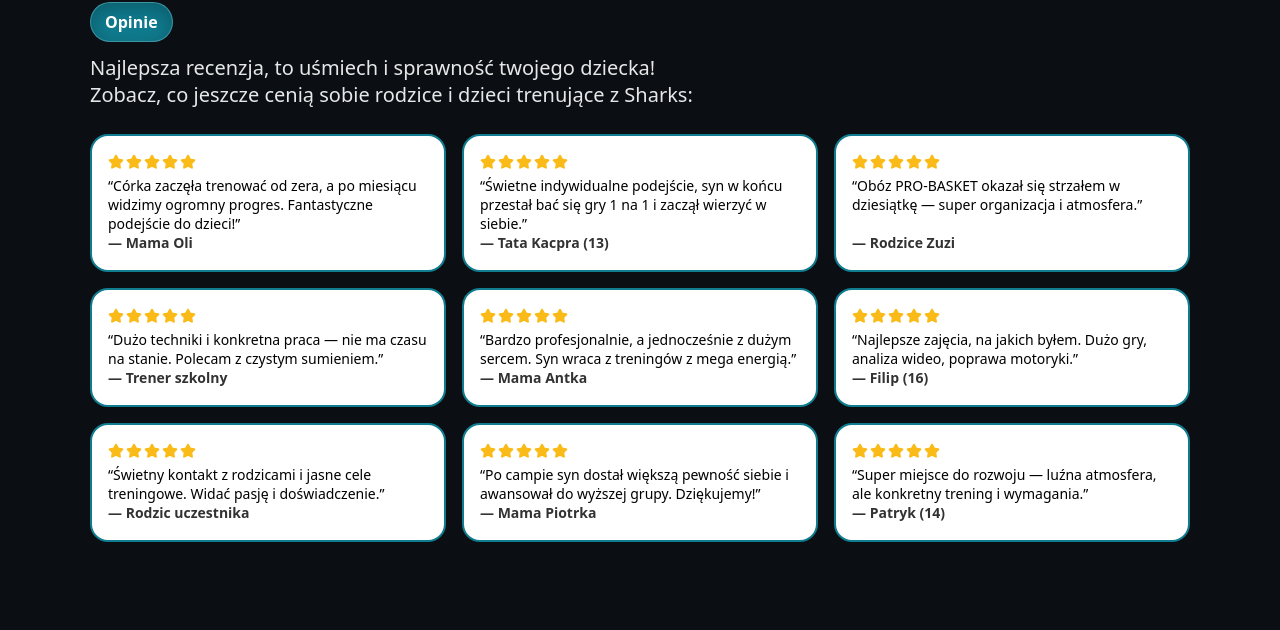
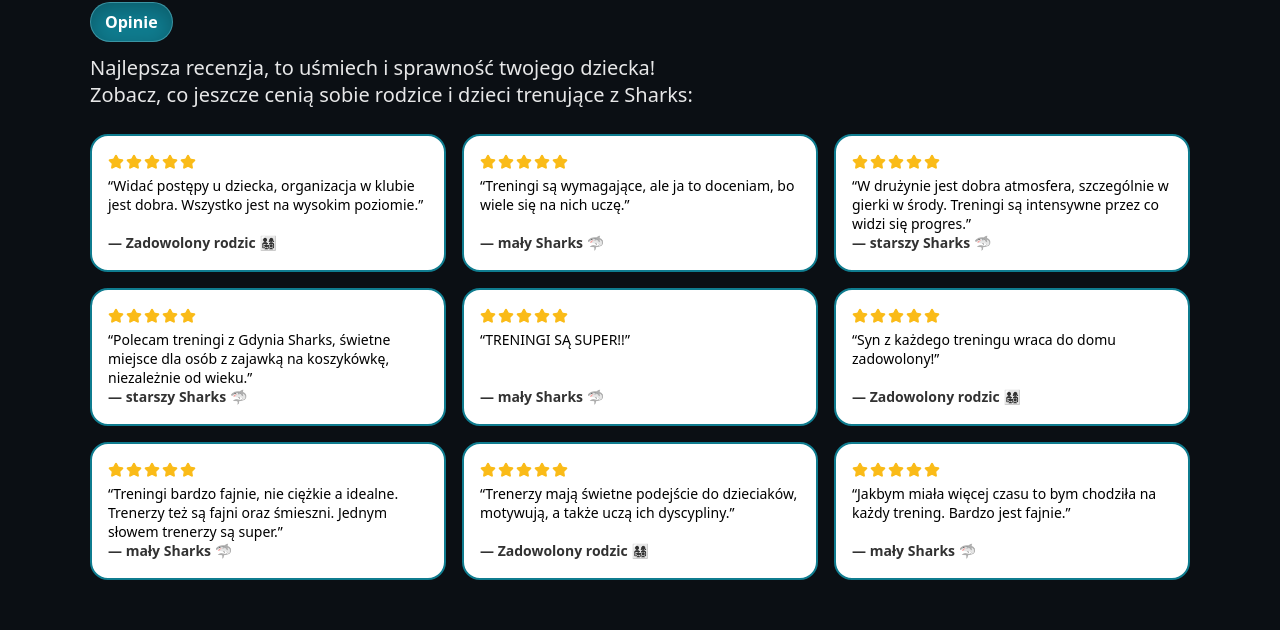
Before and after one commit to wolnikowa123/Sharks, a React (Vite) app: page / in a window 1280 px wide. Shown: the part 2497-3127 px from the top of the page. Built offline with nearby package versions, Linux system fonts and the light colour scheme.

Commit message:
opienie legit

```diff
--- a/src/components/Testimonials.tsx
+++ b/src/components/Testimonials.tsx
@@ -71,40 +71,42 @@
 
 const opinions = [
   {
-    text: "Córka zaczęła trenować od zera, a po miesiącu widzimy ogromny progres. Fantastyczne podejście do dzieci!",
-    author: "Mama Oli",
+    text: "Widać postępy u dziecka, organizacja w klubie jest dobra. Wszystko jest na wysokim poziomie.",
+    author: "Zadowolony rodzic 👨‍👩‍👧‍👦",
+  },
+
+  {
+    text: "Treningi są wymagające, ale ja to doceniam, bo wiele się na nich uczę.",
+    author: "mały Sharks 🦈",
   },
   {
-    text: "Świetne indywidualne podejście, syn w końcu przestał bać się gry 1 na 1 i zaczął wierzyć w siebie.",
-    author: "Tata Kacpra (13)",
+    text: "W drużynie jest dobra atmosfera, szczególnie w gierki w środy. Treningi są intensywne przez co widzi się progres.",
+    author: "starszy Sharks 🦈",
+  },
+
+  {
+    text: "Polecam treningi z Gdynia Sharks, świetne miejsce dla osób z zajawką na koszykówkę, niezależnie od wieku.",
+    author: "starszy Sharks 🦈",
   },
   {
-    text: "Obóz PRO-BASKET okazał się strzałem w dziesiątkę — super organizacja i atmosfera.",
-    author: "Rodzice Zuzi",
+    text: "TRENINGI SĄ SUPER!!",
+    author: "mały Sharks 🦈",
   },
   {
-    text: "Dużo techniki i konkretna praca — nie ma czasu na stanie. Polecam z czystym sumieniem.",
-    author: "Trener szkolny",
+    text: "Syn z każdego treningu wraca do domu zadowolony!",
+    author: "Zadowolony rodzic 👨‍👩‍👧‍👦",
   },
   {
-    text: "Bardzo profesjonalnie, a jednocześnie z dużym sercem. Syn wraca z treningów z mega energią.",
-    author: "Mama Antka",
+    text: "Treningi bardzo fajnie, nie ciężkie a idealne. Trenerzy też są fajni oraz śmieszni. Jednym słowem trenerzy są super.",
+    author: "mały Sharks 🦈",
   },
   {
-    text: "Najlepsze zajęcia, na jakich byłem. Dużo gry, analiza wideo, poprawa motoryki.",
-    author: "Filip (16)",
+    text: "Trenerzy mają świetne podejście do dzieciaków, motywują, a także uczą ich dyscypliny.",
+    author: "Zadowolony rodzic 👨‍👩‍👧‍👦",
   },
   {
-    text: "Świetny kontakt z rodzicami i jasne cele treningowe. Widać pasję i doświadczenie.",
-    author: "Rodzic uczestnika",
-  },
-  {
-    text: "Po campie syn dostał większą pewność siebie i awansował do wyższej grupy. Dziękujemy!",
-    author: "Mama Piotrka",
-  },
-  {
-    text: "Super miejsce do rozwoju — luźna atmosfera, ale konkretny trening i wymagania.",
-    author: "Patryk (14)",
+    text: "Jakbym miała więcej czasu to bym chodziła na każdy trening. Bardzo jest fajnie.",
+    author: "mały Sharks 🦈",
   },
 ];
 
```
